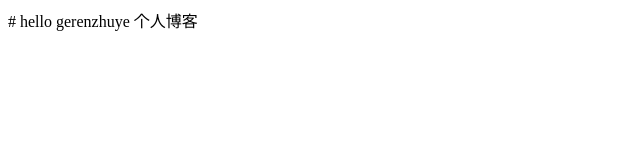
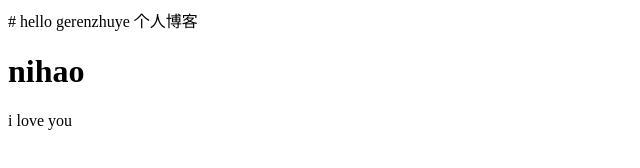
Before and after one commit to njust-chenl/xiaoliang777.github.io, a plain HTML site: page index.html in a window 1280 px wide. Shown: the whole page, without its empty margins (0-640 px from the left). Drawn offline with Linux system fonts and the light colour scheme.

Commit message:
Update index.html

```diff
--- a/index.html
+++ b/index.html
@@ -1,2 +1,11 @@
 # hello gerenzhuye
 个人博客
+<html>
+	<head>
+		<title>第一个网页</title>
+	</head>
+	<body>
+		<h1> nihao </h1>
+		<p> i love you</p>
+	</body>
+</html>
```
